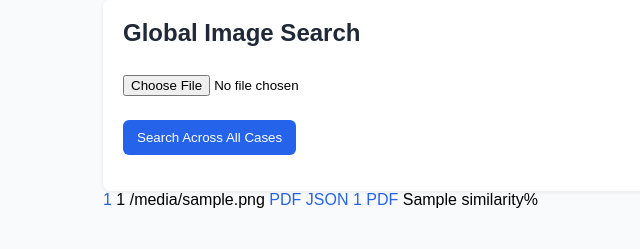
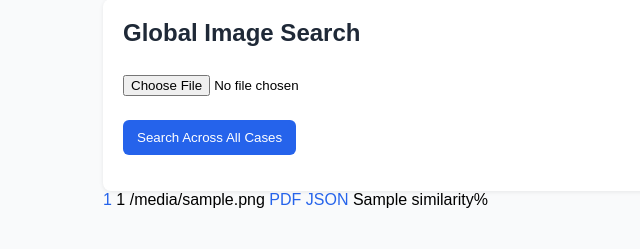
Before and after one commit to Kcaldwell99/evidenceanalyzer, a FastAPI app: template app/templates/case_detail.html in a window 1280 px wide. Shown: the part 920-1169 px from the top of the page, without its empty margins (37-677 px from the left). Run offline with FastAPI, Linux system fonts and the light colour scheme; the template is opened without the code that fills it: most values are stand-ins (such as "Sample title", 1, 10 or a date in 2020).

Commit message:
Fix template m variable issue

```diff
--- a/app/templates/case_detail.html
+++ b/app/templates/case_detail.html
@@ -217,22 +217,6 @@
 </tbody>
 
 
-
-
-</tbody>
-
-     {% if m.pdf_report %}
-    <a href="/cases/{{ case.case_id }}">{{ case.case_id }}</a>
-
-</td>
-<td>
-
-    <a href="/case-files/{{ m.pdf_report.replace('\\','/').replace('cases/','') }}" target="_blank">
-        PDF
-    </a>
-    {% endif %}
-</td>
-<td>
     {% if m.similarity >= 90 %}
         <strong style="color:red">{{ m.similarity }}%</strong>
     {% elif m.similarity >= 70 %}
```
